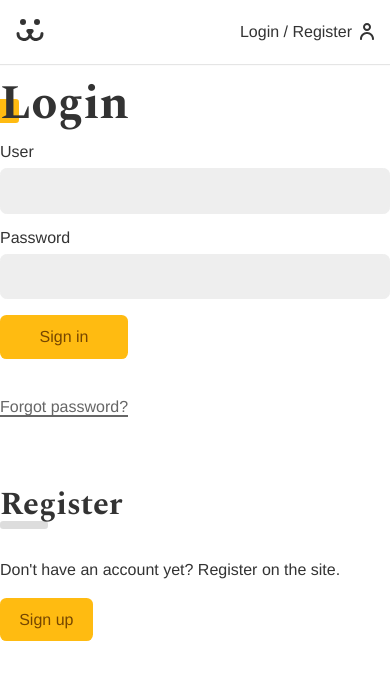
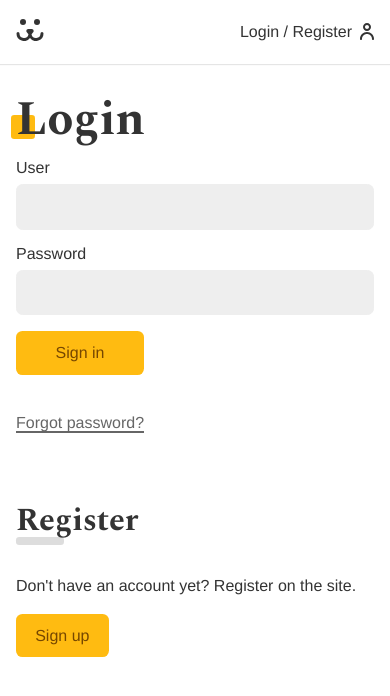
Before and after one commit to thealfredohenrique/dogs, a React (Create React App) app: page /login in a window 390 px wide. Shown: the top 696 px of the page. Built offline with nearby package versions, Linux system fonts and the light colour scheme.

Commit message:
Add style to login page forms

```diff
--- a/src/pages/Login/index.tsx
+++ b/src/pages/Login/index.tsx
@@ -13,14 +13,16 @@
   if (isLoggedIn) return <Navigate to="/account" />;
 
   return (
-    <>
+    <section className={styles.login}>
+      <div className={styles.forms}>
         <Routes>
           <Route path="/" element={<SignIn />} />
           <Route path="sign-up" element={<SignUp />} />
           <Route path="forgot-password" element={<ForgotPassword />} />
           <Route path="reset-password" element={<ResetPassword />} />
         </Routes>
-    </>
+      </div>
+    </section>
   );
 };
 
--- a/src/pages/Login/styles.module.css
+++ b/src/pages/Login/styles.module.css
@@ -0,0 +1,32 @@
+.login {
+  display: grid;
+  grid-template-columns: repeat(2, 1fr);
+  min-height: 100vh;
+  gap: 2rem;
+}
+
+.login::before {
+  content: "";
+  display: block;
+  background: url("../../assets/login.jpg") no-repeat center center;
+  background-size: cover;
+}
+
+.forms {
+  max-width: 30rem;
+  padding: 1rem;
+}
+
+@media (max-width: 40rem) {
+  .login {
+    grid-template-columns: 1fr;
+  }
+
+  .login::before {
+    display: none;
+  }
+
+  .forms {
+    max-width: 100%;
+  }
+}
```
Lines whose indentation alone changed are shown as unchanged.
